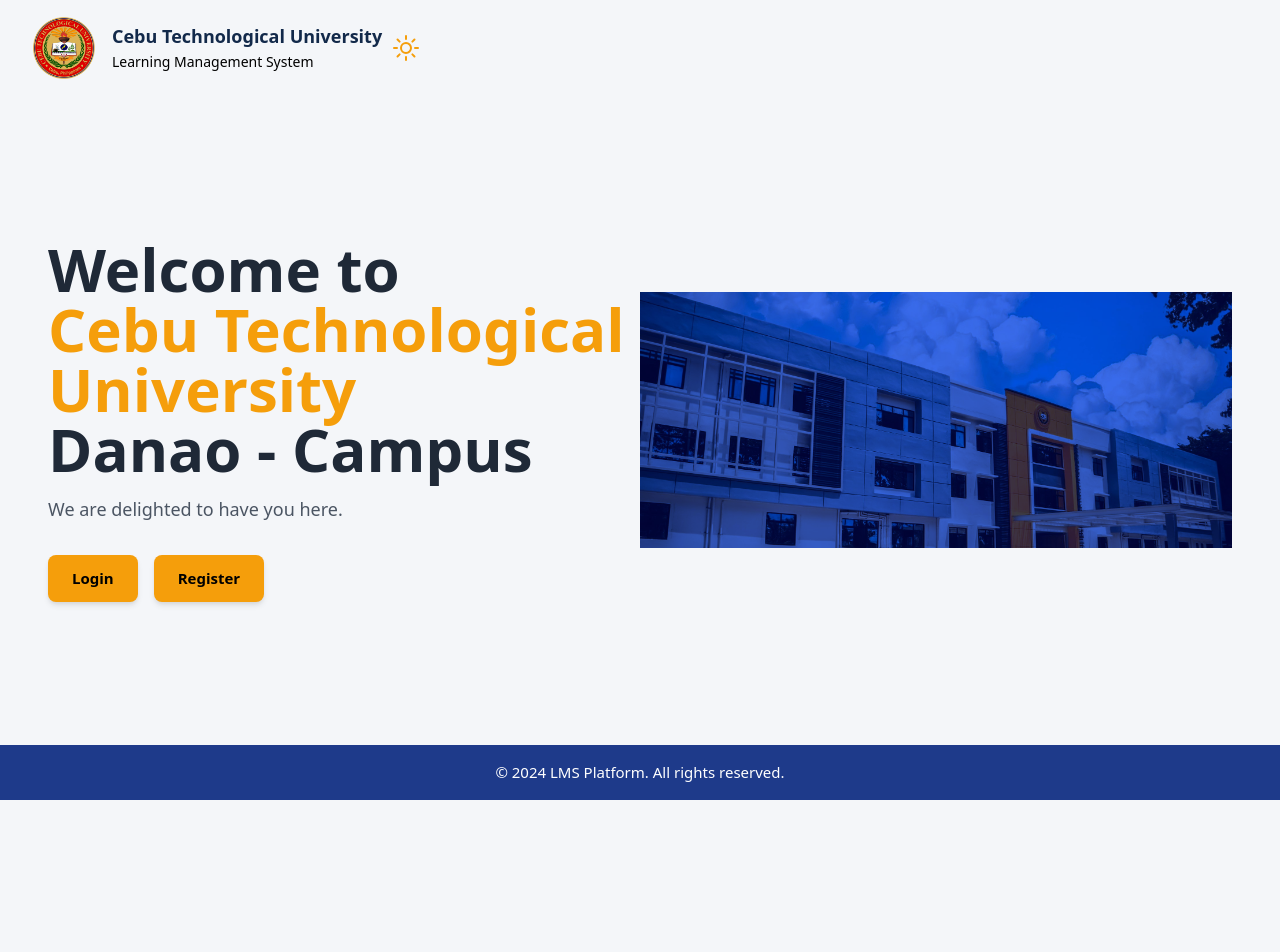
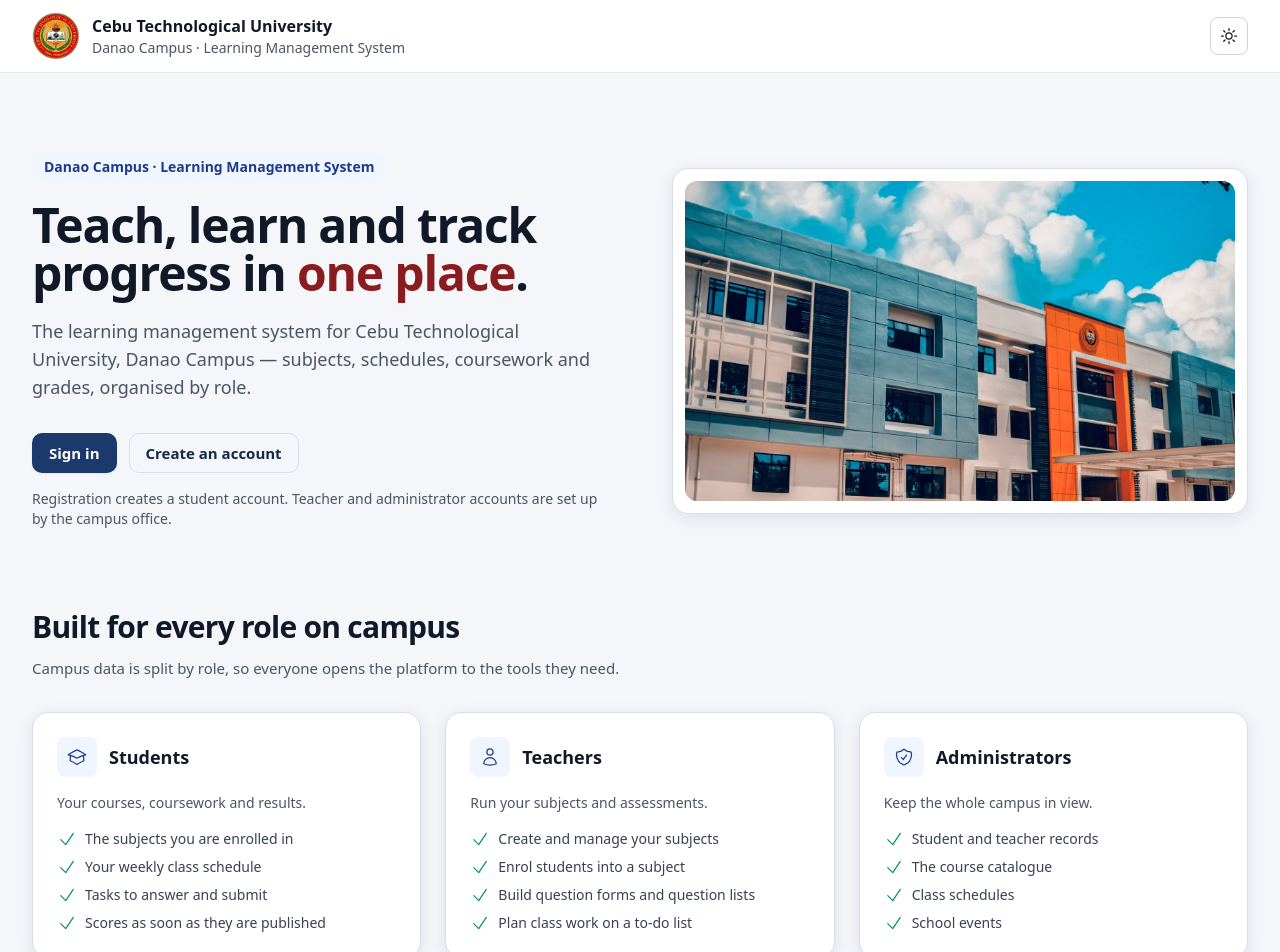
Before and after one commit to paws1234/lmsfrontend, a Vue app: page / in a window 1280 px wide. Shown: the top 952 px of the page. Before the commit the page ends 800 px from the top, so only its background shows below. Built offline with nearby package versions, Linux system fonts and the light colour scheme; no server answers.

Commit message:
fixed home page

```diff
--- a/src/assets/styles/app.css
+++ b/src/assets/styles/app.css
@@ -49,6 +49,11 @@
   --success-surface: #e8f5ec;
   --info-surface: #eaf0fa;
 
+  /* Accent for a phrase emphasised inside a heading (the home hero).  The
+       seal's red reads on the light surface and the gold on the dark one, and
+       neither works on both — so the pair is a token here rather than a `dark:`
+       utility, which cannot express "one colour per theme" for the same class. */
+    --accent: var(--ctu-red);
   /* The navigation sidebar is deliberately its own surface: it is dark in both
        themes, so it cannot borrow `--text` (which flips) or sit on the page
        background.  Every value below is contrast-checked against `--sidebar-bg`,
@@ -113,6 +118,7 @@
   --success: #7fd6a0;
   --success-surface: #16301f;
   --info-surface: #16243a;
+  --accent: var(--ctu-gold);
 /* The sidebar darkens with the rest of the app, but keeps its own hierarchy
      rather than inverting: text stays light on dark in both themes. */
   --sidebar-bg: #0b1220;
@@ -260,13 +266,21 @@
   background: var(--ctu-red-dark);
 }
 
+/* Ghost = transparent surface, themed border and themed text.  Both properties
+   live here rather than in `border-*` / `text-*` utilities on purpose: Tailwind's
+   utilities are emitted *before* this file, so `.btn`'s
+   `border: 1px solid transparent` shorthand would beat a `border-gray-300`
+   utility and leave the button with no visible edge — which looked like it
+   worked, because the dark compatibility layer re-asserts the border colour at
+   higher specificity and only light mode lost it.  `color` used to be the raw
+   brand blue, which is invisible on a dark page (~1.3:1). */
 .btn-ghost {
   background: transparent;
-  color: var(--ctu-blue);
+  color: var(--text);
   border-color: var(--border);
 }
 .btn-ghost:hover:not(:disabled) {
-  background: var(--surface-muted);
+  background: var(--surface-raised);
 }
 
 .card {
--- a/src/views/HomeComponent.vue
+++ b/src/views/HomeComponent.vue
@@ -1,36 +1,51 @@
 <template>
   <div class="min-h-screen flex flex-col">
+    <!-- Keyboard users can jump past the header in one keystroke.  The target
+         carries tabindex="-1" so focus follows the link instead of staying
+         behind in the header. -->
+    <a class="skip-link" href="#main-content">Skip to main content</a>
+
     <!-- Header -->
-    <header class="flex items-center justify-between lg:justify-start dark:bg-black py-4 px-3 sm:px-6 lg:px-8">
-      <!-- University Logo -->
-      <div class="flex items-center space-x-4">
-        <img class="h-12 sm:h-16" src="/ts2.png" alt="University Logo" />
-
-        <!-- University Info -->
-        <div>
-          <h3 class="font-semibold text-sm sm:text-lg" :class="{ 'text-orange-500': !darkMode, 'text-yellow-500': darkMode }">
+    <header class="sticky top-0 z-40 bg-white border-b border-gray-200">
+      <div class="max-w-7xl mx-auto w-full flex items-center justify-between gap-4 px-4 sm:px-6 lg:px-8 py-3">
+        <!-- University identity.  Deliberately not a heading: the page's only
+             h1 is the hero title, and a level-3 "brand" heading above it made
+             the document outline start in the wrong place. -->
+        <div class="flex items-center gap-3 min-w-0">
+          <img class="h-11 w-11 sm:h-12 sm:w-12 object-contain flex-shrink-0" src="/ts2.png"
+            alt="Cebu Technological University seal" />
+          <div class="min-w-0">
+            <p class="font-semibold text-sm sm:text-base text-gray-900 truncate">
               Cebu Technological University
-          </h3>
-          <span class="text-xs sm:text-sm" :class="{ 'text-black': !darkMode, 'text-gray-300': darkMode }">
-            Learning Management System
-          </span>
+            </p>
+            <p class="text-xs sm:text-sm text-gray-600 truncate">
+              Danao Campus &middot; Learning Management System
+            </p>
           </div>
         </div>
 
         <!-- Theme toggle.  A real button, so it is reachable with Tab and
-           activated with Enter/Space, and it announces its current state. -->
-      <div class="flex items-center space-x-4">
-        <button type="button" class="cursor-pointer bg-transparent border-0 p-2 text-yellow-500"
-          :aria-pressed="darkMode" aria-label="Toggle dark mode" @click="toggleDarkMode">
+             activated with Enter/Space, and it announces its current state.
+             It sits on a bordered surface so the icon has a visible edge and
+             enough contrast in both themes (the old bare gold icon measured
+             under 2:1 on the light page). -->
+        <button type="button"
+          class="flex-shrink-0 p-2 rounded-lg border border-gray-300 text-gray-900 hover:bg-gray-100"
+          :aria-pressed="darkMode" :aria-label="darkMode ? 'Switch to the light theme' : 'Switch to the dark theme'
+            " @click="toggleDarkMode">
           <!-- Sun icon while the light theme is active -->
           <svg v-if="!darkMode" xmlns="http://www.w3.org/2000/svg" fill="none" viewBox="0 0 24 24" stroke-width="1.5"
-            stroke="currentColor" class="w-8 h-8">
-            <path stroke-linecap="round" stroke-linejoin="round" d="M12 3v2.25m6.364.386-1.591 1.591M21 12h-2.25m-.386 6.364-1.591-1.591M12 18.75V21m-4.773-4.227-1.591 1.591M5.25 12H3m4.227-4.773L5.636 5.636M15.75 12a3.75 3.75 0 1 1-7.5 0 3.75 3.75 0 0 1 7.5 0Z" />
+            stroke="currentColor" class="w-5 h-5" aria-hidden="true" focusable="false">
+            <path stroke-linecap="round" stroke-linejoin="round"
+              d="M12 3v2.25m6.364.386-1.591 1.591M21 12h-2.25m-.386 6.364-1.591-1.591M12 18.75V21m-4.773-4.227-1.591 1.591M5.25 12H3m4.227-4.773L5.636 5.636M15.75 12a3.75 3.75 0 1 1-7.5 0 3.75 3.75 0 0 1 7.5 0Z" />
           </svg>
 
           <!-- Moon icon while the dark theme is active -->
-          <svg v-else xmlns="http://www.w3.org/2000/svg" viewBox="0 0 16 16" fill="currentColor" class="w-6 h-6">
-            <path d="M14.438 10.148c.19-.425-.321-.787-.748-.601A5.5 5.5 0 0 1 6.453 2.31c.186-.427-.176-.938-.6-.748a6.501 6.501 0 1 0 8.585 8.586Z" />
+          <svg v-else xmlns="http://www.w3.org/2000/svg" viewBox="0 0 24 24" fill="currentColor" class="w-5 h-5"
+            aria-hidden="true" focusable="false">
+            <path fill-rule="evenodd"
+              d="M9.528 1.718a.75.75 0 0 1 .162.819A8.97 8.97 0 0 0 9 6a9 9 0 0 0 9 9 8.97 8.97 0 0 0 3.463-.69.75.75 0 0 1 .981.98 10.503 10.503 0 0 1-9.694 6.46c-5.799 0-10.5-4.7-10.5-10.5 0-4.368 2.667-8.112 6.46-9.694a.75.75 0 0 1 .818.162Z"
+              clip-rule="evenodd" />
           </svg>
         </button>
       </div>
@@ -38,53 +53,124 @@
     <!-- Header ends -->
 
     <!-- Main Section -->
-    <main class="flex-grow flex flex-col items-center justify-center px-4 lg:px-12 py-8">
-      <section class="flex flex-col lg:flex-row items-center lg:justify-between w-full max-w-7xl">
-        <!-- Text Section -->
-        <div class="mb-8 lg:mb-0 lg:w-1/2">
-          <h2 class="text-4xl sm:text-5xl md:text-6xl font-extrabold mb-4" :class="{ 'text-gray-800': !darkMode, 'text-white': darkMode }">
-            Welcome to <br />
-            <span class="text-yellow-500">Cebu Technological University</span><br />
-            Danao - Campus
-          </h2>
-          <p class="text-base sm:text-lg mb-8" :class="{ 'text-gray-600': !darkMode, 'text-gray-300': darkMode }">
-            We are delighted to have you here.
+    <main id="main-content" tabindex="-1" class="flex-grow">
+      <!-- Hero -->
+      <section class="px-4 sm:px-6 lg:px-8 py-12 sm:py-16 lg:py-20">
+        <div class="max-w-7xl mx-auto grid gap-10 lg:gap-16 lg:grid-cols-2 items-center">
+          <!-- Pitch -->
+          <div>
+            <p
+              class="inline-flex items-center rounded-full bg-blue-50 text-blue-900 text-xs sm:text-sm font-semibold px-3 py-1">
+              Danao Campus &middot; Learning Management System
             </p>
 
-          <!-- Buttons -->
-          <div class="flex space-x-4">
-            <router-link
-              to="/login"
-              class="inline-block bg-yellow-500 text-black font-semibold py-2 px-4 sm:py-3 sm:px-6 rounded-lg shadow-md hover:bg-blue-600 transition duration-300"
+            <h1 class="mt-5 text-3xl sm:text-4xl lg:text-5xl font-extrabold tracking-tight text-gray-900"
             >
-              Login
+              Teach, learn and track progress in
+              <span class="accent">one place</span>.
+            </h1>
+
+            <p class="mt-5 text-base sm:text-lg text-gray-600">
+              The learning management system for Cebu Technological University,
+              Danao Campus &mdash; subjects, schedules, coursework and grades,
+              organised by role.
+            </p>
+
+            <!-- Buttons.  `flex-wrap` so the two labels stack instead of
+                 overflowing on narrow phones, and the pair differs by shape as
+                 well as colour so the primary action survives a colour-blind
+                 or greyscale reading.  Both come from app.css rather than from
+                 `border-*`/`bg-*` utilities, which lose to `.btn`'s own
+                 declarations (see the .btn-ghost comment there). -->
+            <div class="mt-8 flex flex-wrap gap-3">
+              <router-link class="btn btn-primary" to="/login">
+                Sign in
               </router-link>
-            <router-link
-              to="/register"
-              class="inline-block bg-yellow-500 text-black font-semibold py-2 px-4 sm:py-3 sm:px-6 rounded-lg shadow-md hover:bg-green-600 transition duration-300"
-            >
-              Register
+              <router-link class="btn btn-ghost" to="/register">
+                Create an account
               </router-link>
             </div>
+
+            <p class="mt-4 text-sm text-gray-600">
+              Registration creates a student account. Teacher and administrator
+              accounts are set up by the campus office.
+            </p>
           </div>
 
-        <!-- Image Section -->
-        <div class="lg:w-1/2 flex items-center justify-center">
-          <div class="relative w-full h-64 lg:h-[50vh] transform skew-x-[-12deg] overflow-hidden bg-blue-900">
+          <!-- Campus photo, framed rather than skewed-blended: `skew-x-[-12deg]`
+               and `lg:h-[50vh]` are arbitrary values, which Tailwind 2.2 only
+               emits in JIT mode, so both had been silently doing nothing. -->
+          <div class="card p-2 sm:p-3">
             <img
-              class="object-cover w-full h-full mix-blend-overlay"
+class="block w-full h-56 sm:h-72 lg:h-80 object-cover rounded-xl"
               src="/test.jpg"
-              alt="CTU Image"
-            />
+              alt="The Cebu Technological University Danao Campus building" />
           </div>
+        </div>
+      </section>
+
+      <!-- Who it is for.  Every bullet maps to a view that exists in the
+           router, so the page never advertises work the app cannot do. -->
+      <section class="px-4 sm:px-6 lg:px-8 pb-16 sm:pb-20" aria-labelledby="roles-heading">
+        <div class="max-w-7xl mx-auto">
+          <h2 id="roles-heading" class="text-2xl sm:text-3xl font-bold tracking-tight text-gray-900">
+            Built for every role on campus
+          </h2>
+          <p class="mt-3 max-w-3xl text-gray-600">
+            Campus data is split by role, so everyone opens the platform to the
+            tools they need.
+          </p>
+
+          <!-- Three across only from 1024px up: at 768px a third of the width
+               is 219px, which wraps every bullet onto two lines. -->
+          <ul class="mt-8 grid gap-6 lg:grid-cols-3">
+            <li v-for="role in roles" :key="role.key" class="card p-6">
+              <div class="flex items-center gap-3">
+                <span
+                  class="flex items-center justify-center h-10 w-10 rounded-lg bg-blue-50 text-blue-900 flex-shrink-0">
+                  <svg xmlns="http://www.w3.org/2000/svg" fill="none" viewBox="0 0 24 24" stroke-width="1.5"
+                    stroke="currentColor" class="w-5 h-5" aria-hidden="true" focusable="false">
+                    <path stroke-linecap="round" stroke-linejoin="round" :d="role.icon" />
+                  </svg>
+                </span>
+                <h3 class="text-lg font-semibold text-gray-900">
+                  {{ role.title }}
+                </h3>
+              </div>
+
+              <p class="mt-4 text-sm text-gray-600">{{ role.summary }}</p>
+
+              <ul class="mt-4 space-y-2">
+                <li v-for="item in role.items" :key="item" class="flex gap-2 text-sm text-gray-700">
+                  <svg xmlns="http://www.w3.org/2000/svg" fill="none" viewBox="0 0 24 24" stroke-width="1.5"
+                    stroke="currentColor" class="w-5 h-5 flex-shrink-0 text-green-600" aria-hidden="true"
+                    focusable="false">
+                    <path stroke-linecap="round" stroke-linejoin="round" d="m4.5 12.75 6 6 9-13.5" />
+                  </svg>
+                  <span>{{ item }}</span>
+                </li>
+              </ul>
+            </li>
+          </ul>
         </div>
       </section>
     </main>
 
-    <!-- Footer Section -->
-    <footer class="bg-blue-900 text-white py-4 dark:bg-gray-800 text-center">
-      <div class="container mx-auto">
-        <p>&copy; {{ currentYear }} LMS Platform. All rights reserved.</p>
+    <!-- Footer Section.  A brand band that keeps its colour in both themes on
+         purpose: white on blue-900 measures 10.4:1 either way. -->
+    <footer class="bg-blue-900 text-white">
+      <div
+        class="max-w-7xl mx-auto w-full px-4 sm:px-6 lg:px-8 py-8 flex flex-col sm:flex-row items-center justify-between gap-4 text-center sm:text-left">
+        <div class="flex items-center gap-3">
+          <img class="h-10 w-10 object-contain flex-shrink-0" src="/ts2.png" alt="" aria-hidden="true" />
+          <p class="text-sm font-semibold">
+            Cebu Technological University &middot; Danao Campus
+          </p>
+        </div>
+        <p class="text-sm">
+          &copy; {{ currentYear }} Learning Management System. All rights
+          reserved.
+        </p>
       </div>
     </footer>
     <!-- Footer ends -->
@@ -102,6 +188,49 @@
       // can re-render.  src/theme.js owns the actual preference.
       darkMode: false,
       currentYear: new Date().getFullYear(),
+      // The three audiences the app serves.  Each bullet maps to a view that
+      // really exists in src/router/index.js: the student area (enrolled
+      // subjects, tasks, scores), the teacher area (subjects, enrolment,
+      // question forms, to-dos) and the admin area (student/teacher records,
+      // courses, schedules, school events).
+      roles: [
+        {
+          key: "student",
+          title: "Students",
+          summary: "Your courses, coursework and results.",
+          icon: "M4.26 10.147a60.438 60.438 0 0 0-.491 6.347A48.62 48.62 0 0 1 12 20.904a48.62 48.62 0 0 1 8.232-4.41 60.46 60.46 0 0 0-.491-6.347m-15.482 0a50.636 50.636 0 0 0-2.658-.813A59.906 59.906 0 0 1 12 3.493a59.903 59.903 0 0 1 10.399 5.84c-.896.248-1.783.52-2.658.814m-15.482 0A50.717 50.717 0 0 1 12 13.489a50.702 50.702 0 0 1 7.74-3.342",
+          items: [
+            "The subjects you are enrolled in",
+            "Your weekly class schedule",
+            "Tasks to answer and submit",
+            "Scores as soon as they are published",
+          ],
+        },
+        {
+          key: "teacher",
+          title: "Teachers",
+          summary: "Run your subjects and assessments.",
+          icon: "M15.75 6a3.75 3.75 0 1 1-7.5 0 3.75 3.75 0 0 1 7.5 0ZM4.501 20.118a7.5 7.5 0 0 1 14.998 0A17.933 17.933 0 0 1 12 21.75c-2.676 0-5.216-.584-7.499-1.632Z",
+          items: [
+            "Create and manage your subjects",
+            "Enrol students into a subject",
+            "Build question forms and question lists",
+            "Plan class work on a to-do list",
+          ],
+        },
+        {
+          key: "admin",
+          title: "Administrators",
+          summary: "Keep the whole campus in view.",
+          icon: "M9 12.75 11.25 15 15 9.75m-3-7.036A11.959 11.959 0 0 1 3.598 6 11.99 11.99 0 0 0 3 9.749c0 5.592 3.824 10.29 9 11.622 5.176-1.332 9-6.03 9-11.622 0-1.31-.21-2.571-.598-3.751h-.152c-3.196 0-6.1-1.248-8.25-3.285Z",
+          items: [
+            "Student and teacher records",
+            "The course catalogue",
+            "Class schedules",
+            "School events",
+          ],
+        },
+      ],
     };
   },
   mounted() {
@@ -128,4 +257,32 @@
 *::after {
   box-sizing: inherit;
 }
+/* The emphasised words in the hero.  The two colours live in app.css as
+   `--accent` (red on the light surface, gold on the dark one) because the
+   compatibility layer maps one Tailwind class to one token and so cannot
+   express "one colour per theme" for a single class.  Note this must NOT be
+   written as `:global(.dark) .accent` — the scoped-style compiler treats
+   `:global()` as the entire selector and silently drops the rest. */
+.accent {
+  color: var(--accent);
+}
+
+/* Jumping to <main> would otherwise tuck its first line under the sticky
+   header. */
+#main-content {
+  scroll-margin-top: 5rem;
+}
+
+/* Long headings read better as evenly filled lines than as a full line plus a
+   short orphan; browsers that do not support this simply ignore it. */
+h1,
+h2 {
+  text-wrap: balance;
+}
+
+/* <main> is focused programmatically by the skip link, so it must not paint a
+   ring around the whole page. */
+#main-content:focus {
+  outline: none;
+}
 </style>
```
Lines whose indentation alone changed are shown as unchanged.
